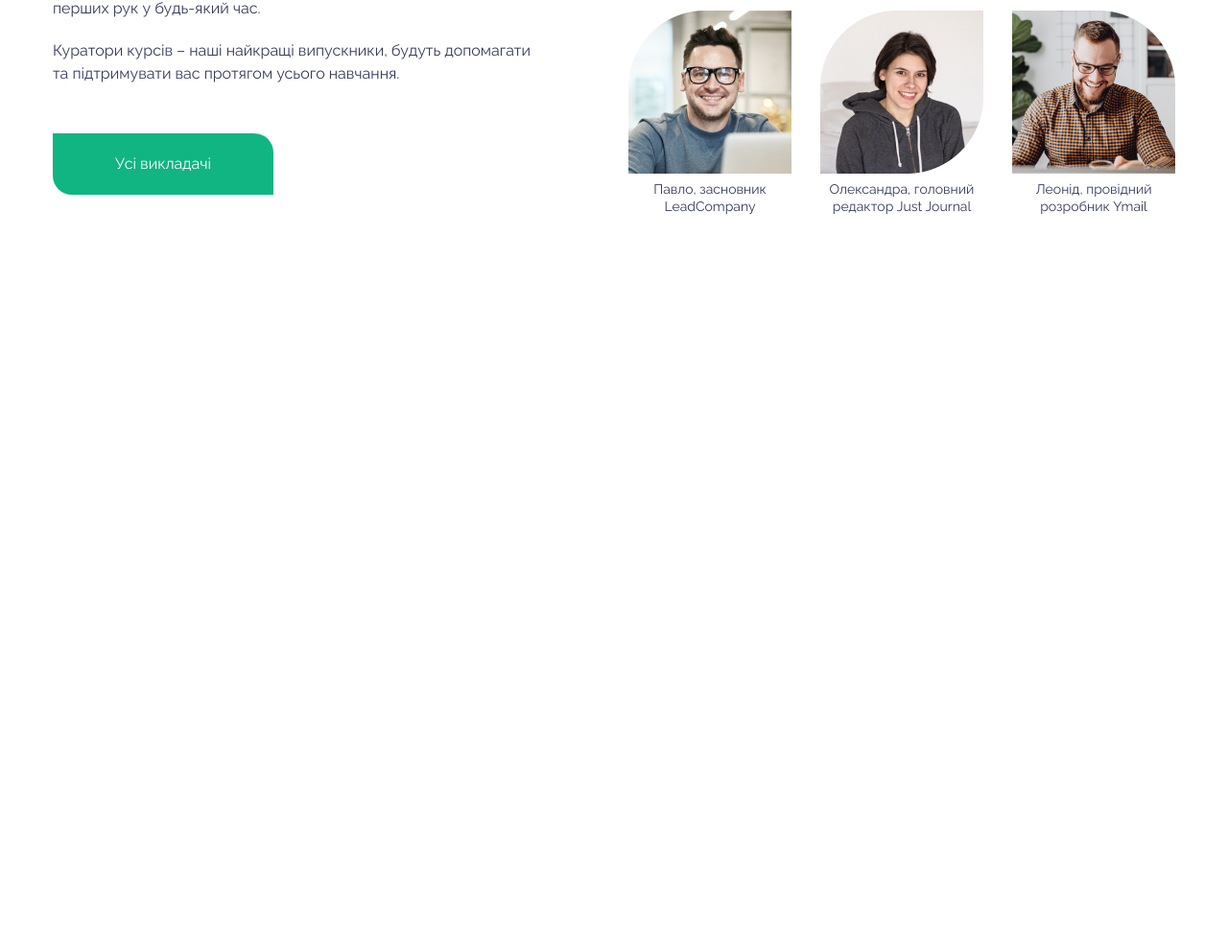
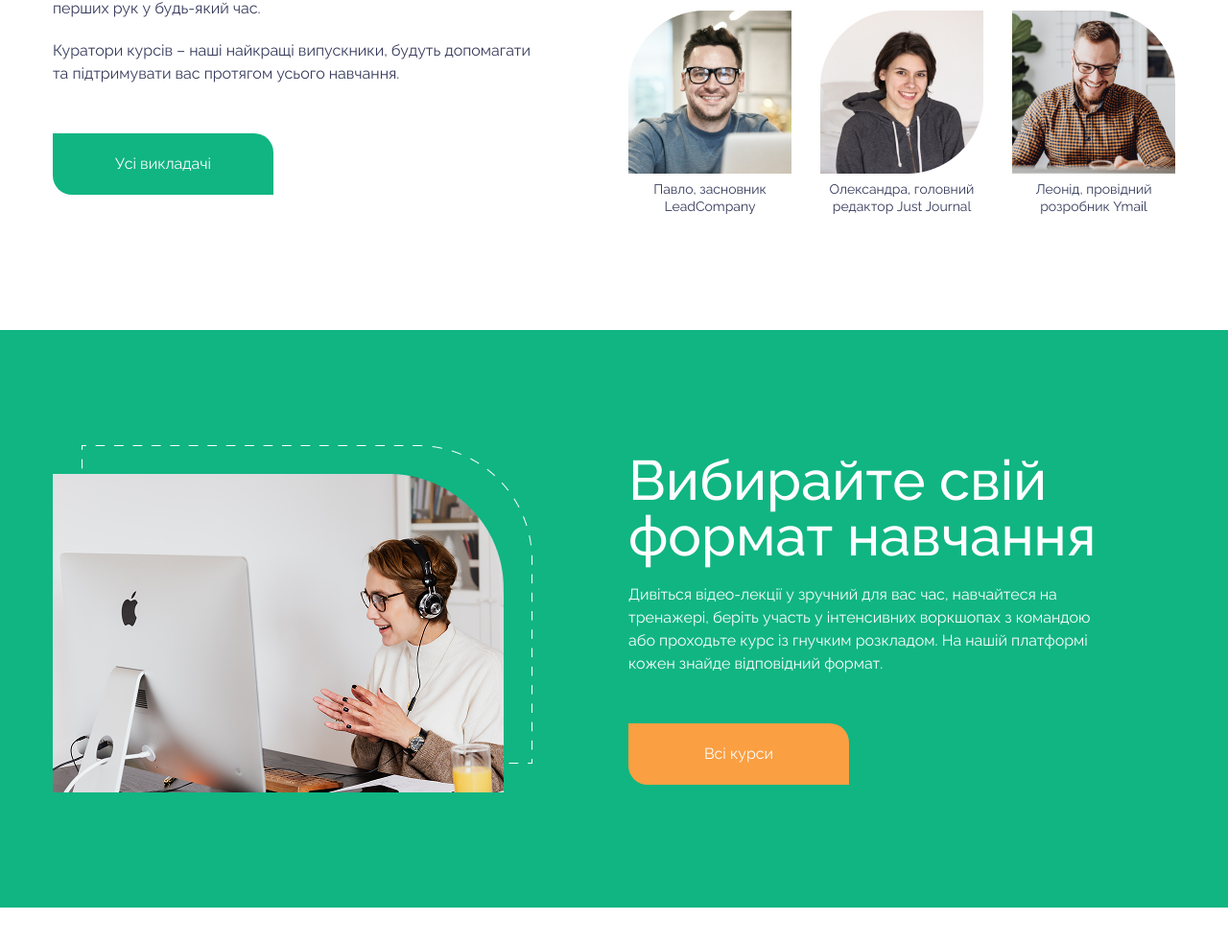
Before and after one commit to MsTetyana/ementor, a plain HTML site: page index.html in a window 1280 px wide. Shown: the part 1379-2363 px from the top of the page at 96% size. Before the commit the page ends 1723 px from the top, so only its background shows below. Drawn offline with Linux system fonts and the light colour scheme.

Commit message:
format block done

```diff
--- a/css/style.css
+++ b/css/style.css
@@ -206,3 +206,26 @@ body{
     line-height: 130%;
   }
 /* Lecturers end */
+
+
+/* Format start */
+.format{
+  background-color: var(--primary-color);
+  padding: 120px 0;
+  color: #FDFDFD;
+}
+
+.format__inner{
+  display: flex;
+  gap: 100px;
+  align-items: center;
+}
+
+.format__content{
+  max-width: 500px;
+}
+
+.format__text{
+  margin-bottom: 50px;
+}
+/* Format end */
--- a/index.html
+++ b/index.html
@@ -155,7 +155,22 @@
       </div>
     </div>
   </section>
-
+  <section class="format block__margin-bottom">
+    <div class="container">
+      <div class="format__inner">
+        <img src="./images/format-img.png" alt="photo of person near a computer" class="format-img">
+        <div class="format__content">
+          <h2 class="title format__title">
+            Вибирайте свій формат навчання
+          </h2>
+          <p class="format__text">
+            Дивіться відео-лекції у зручний для вас час, навчайтеся на тренажері, беріть участь у інтенсивних воркшопах з командою або проходьте курс із гнучким розкладом. На нашій платформі кожен знайде відповідний формат.
+          </p>
+          <a href="#" class="button-link">Всі курси</a>
+        </div>
+      </div>
+    </div>
+  </section>
 
 
   <script href="./js/main.js"></script>
```
Also changed, not shown: images/format-img.png (added).
